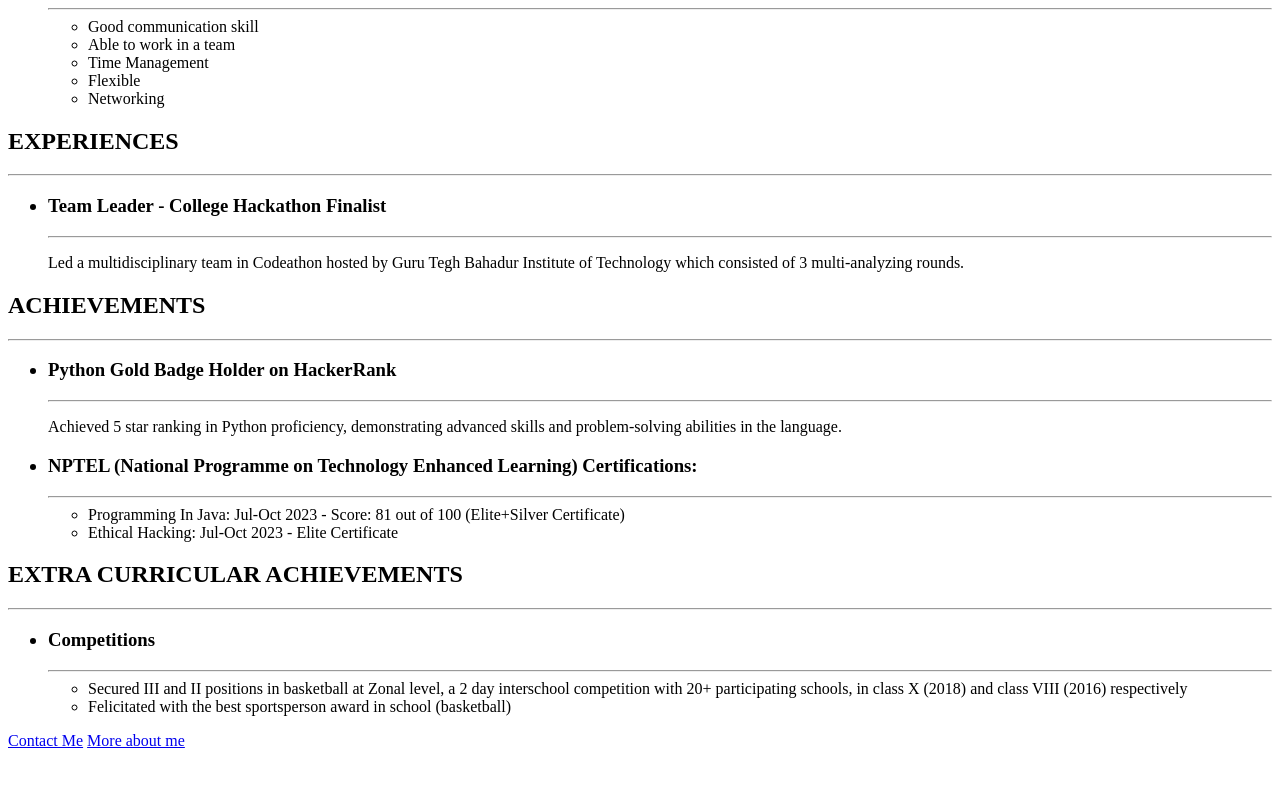
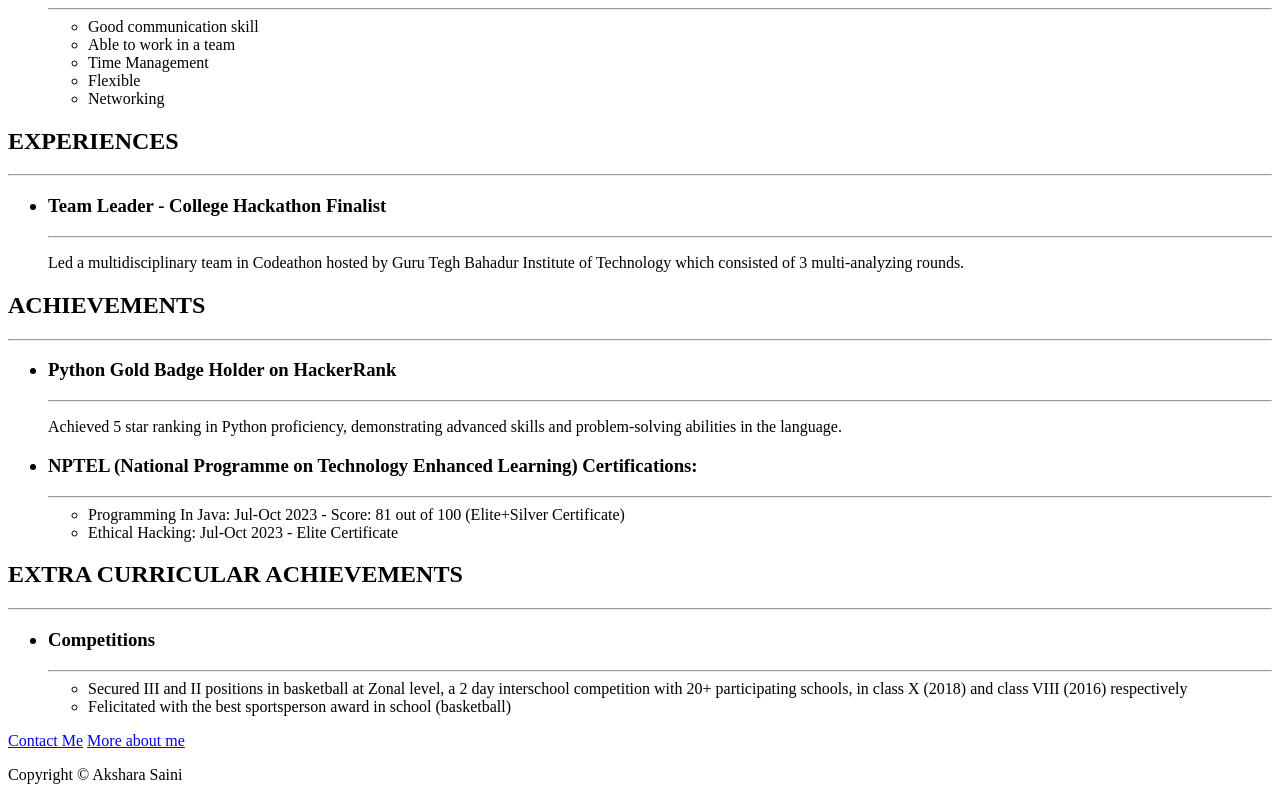
Before and after one commit to AksharaSaini/html-resume, a plain HTML site: page index.html in a window 1280 px wide. Shown: the part 681-1481 px from the top of the page. Before the commit the page ends 1439 px from the top, so only its background shows below. Drawn offline with Linux system fonts and the light colour scheme.

Commit message:
Update index.html

```diff
--- a/index.html
+++ b/index.html
@@ -3,7 +3,7 @@
 <head>
     <meta charset="UTF-8">
     <meta name="viewport" content="width=device-width, initial-scale=1.0">
-    <title>Document</title>
+    <title>Akshara's Resume</title>
 </head>
 <body>
     <h1>Akshara Saini</h1>
@@ -75,5 +75,6 @@
     </ul>
     <a href="./contact.html">Contact Me</a>
     <a href="./about.html">More about me</a>
+    <p>Copyright &copy; Akshara Saini</p>
 </body>
 </html>
```
